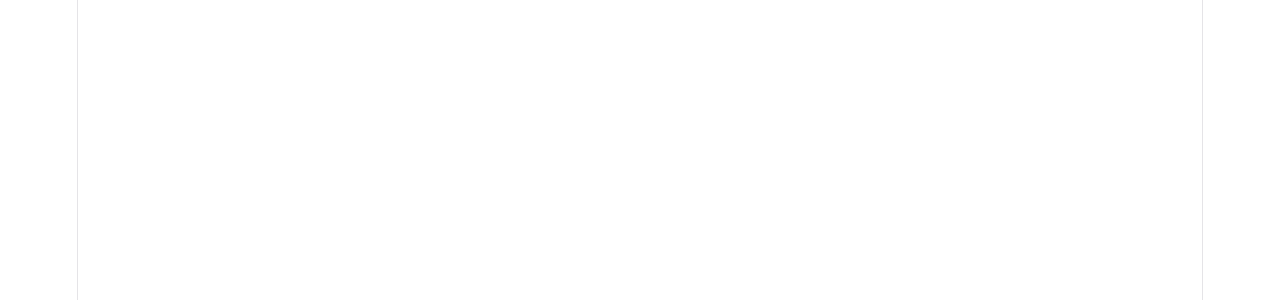
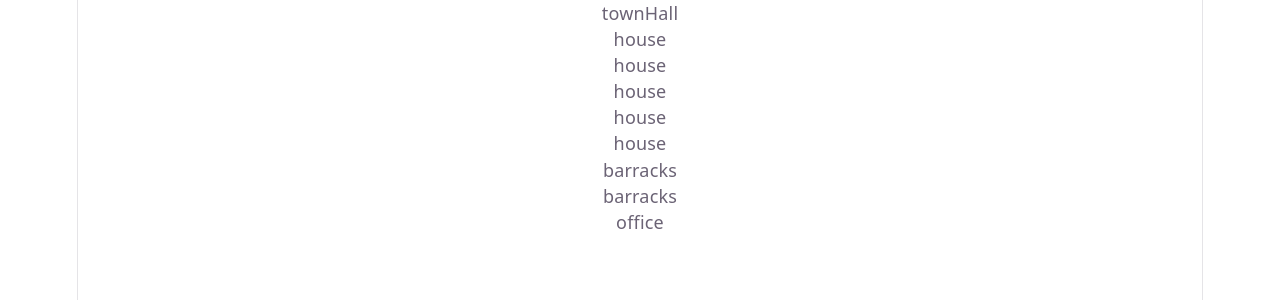
Before and after one commit to Scripting-Java/TerraDragon, a React (Vite) app: page / in a window 1280 px wide. Shown: the top 300 px of the page. Built offline with nearby package versions, Linux system fonts and the light colour scheme.

Commit message:
list based rendering

```diff
--- a/src/App.tsx
+++ b/src/App.tsx
@@ -1,12 +1,15 @@
 import { useState } from 'react'
 
 import './App.css'
+import { drawMap } from './utils/map'
 
 function App() {
   const [count, setCount] = useState(0)
-
+  const map = drawMap()
   return (
-   <></>
+    <div>
+      {map}
+    </div>
   )
 }
 
--- a/src/types/game.ts
+++ b/src/types/game.ts
@@ -13,15 +13,16 @@ export interface Tile{
     boost?:boostType
     buildingLevel:number|null
 }
-export interface Resources{
+export interface resourceCarrier{
     wood:number,
     stone:number,
     fish:number
 }
+
 export interface game{
     tiles:Tile[],
     money:number,
     people:number,
     guards:number,
-    resources:Resources
+    resources:resourceCarrier
 }
--- /dev/null
+++ b/src/utils/map.tsx
@@ -0,0 +1,15 @@
+import type { game } from "../types/game";
+import { tiles } from "./world";
+
+
+export function drawMap(){
+    return(
+        <div className="map">
+            {tiles.map(tile=>(
+                <div key={tile.id} className="tile">
+                    {tile.building}
+                </div>
+            ))}
+        </div>
+    )
+}
--- a/src/utils/world.ts
+++ b/src/utils/world.ts
@@ -1,21 +1,21 @@
 import type { Tile } from "../types/game";
 
-const tiles: Tile[] = [
+export const tiles: Tile[] = [
     {id:0, x:0, y:0, unlocked:true,type:"plains",building:"townHall", buildingLevel:1},
     {id:1, x:1, y:0, unlocked:true,type:"plains",building:"house", buildingLevel:1},
     {id:2, x:-1, y:0, unlocked:true,type:"plains",building:"house", buildingLevel:1},
     {id:3, x:-1, y:1, unlocked:true,type:"plains",building:"house", buildingLevel:1},
     {id:4, x:1, y:1, unlocked:true,type:"plains",building:"house", buildingLevel:1},
     {id:5, x:-1, y:-1, unlocked:true,type:"plains",building:"house", buildingLevel:1},
-    {id:6, x:1, y:1, unlocked:true,type:"plains",building:"barracks", buildingLevel:1},
+    {id:6, x:0, y:1, unlocked:true,type:"plains",building:"barracks", buildingLevel:1},
     {id:7, x:0, y:-1, unlocked:true,type:"plains",building:"barracks", buildingLevel:1},
     {id:8, x:1, y:-1, unlocked:true,type:"plains",building:"office", buildingLevel:1},
 ]
 
-const testingTiles: Tile[] = [
+export const testingTiles: Tile[] = [
     {id:0,x:0,y:0, unlocked:true, type:"resource", building:null,buildingLevel:null, resource:"forest"},
-    {id:0,x:0,y:0, unlocked:true, type:"resource", building:null,buildingLevel:null, resource:"lake"},
-    {id:0,x:0,y:0, unlocked:true, type:"resource", building:null,buildingLevel:null, resource:"mountain"},
-    {id:0,x:0,y:0, unlocked:true, type:"boost", building:null,buildingLevel:null, boost:"statue"},
-    {id:0,x:0,y:0, unlocked:true, type:"boost", building:null,buildingLevel:null, boost:"relic"},
+    {id:1,x:0,y:1, unlocked:true, type:"resource", building:null,buildingLevel:null, resource:"lake"},
+    {id:2,x:0,y:-1, unlocked:true, type:"resource", building:null,buildingLevel:null, resource:"mountain"},
+    {id:3,x:1,y:0, unlocked:true, type:"boost", building:null,buildingLevel:null, boost:"statue"},
+    {id:4,x:-1,y:0, unlocked:true, type:"boost", building:null,buildingLevel:null, boost:"relic"},
 ]
```
Also changed, not shown: src/utils/init.ts (added, +14 -0 lines).
